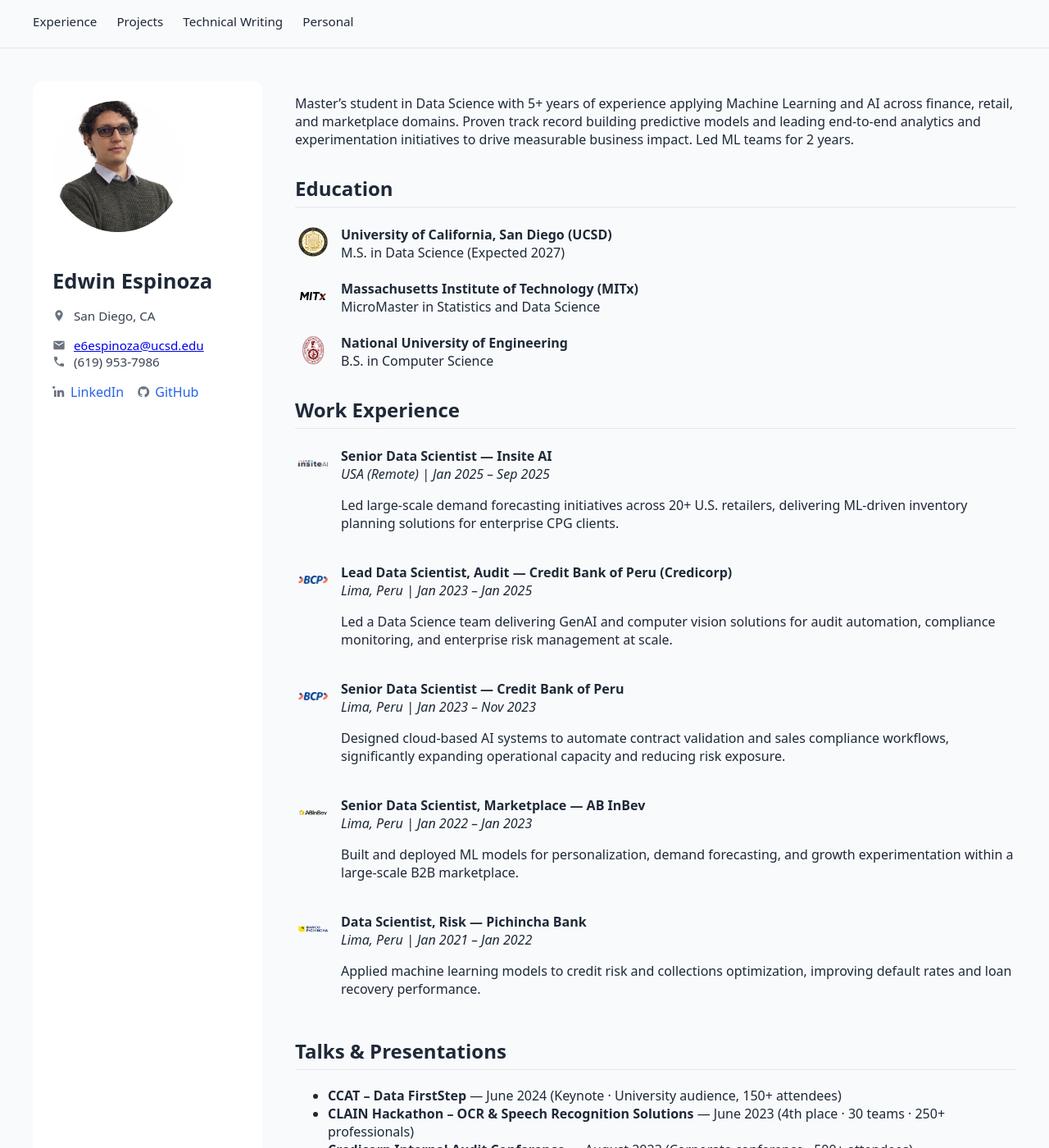
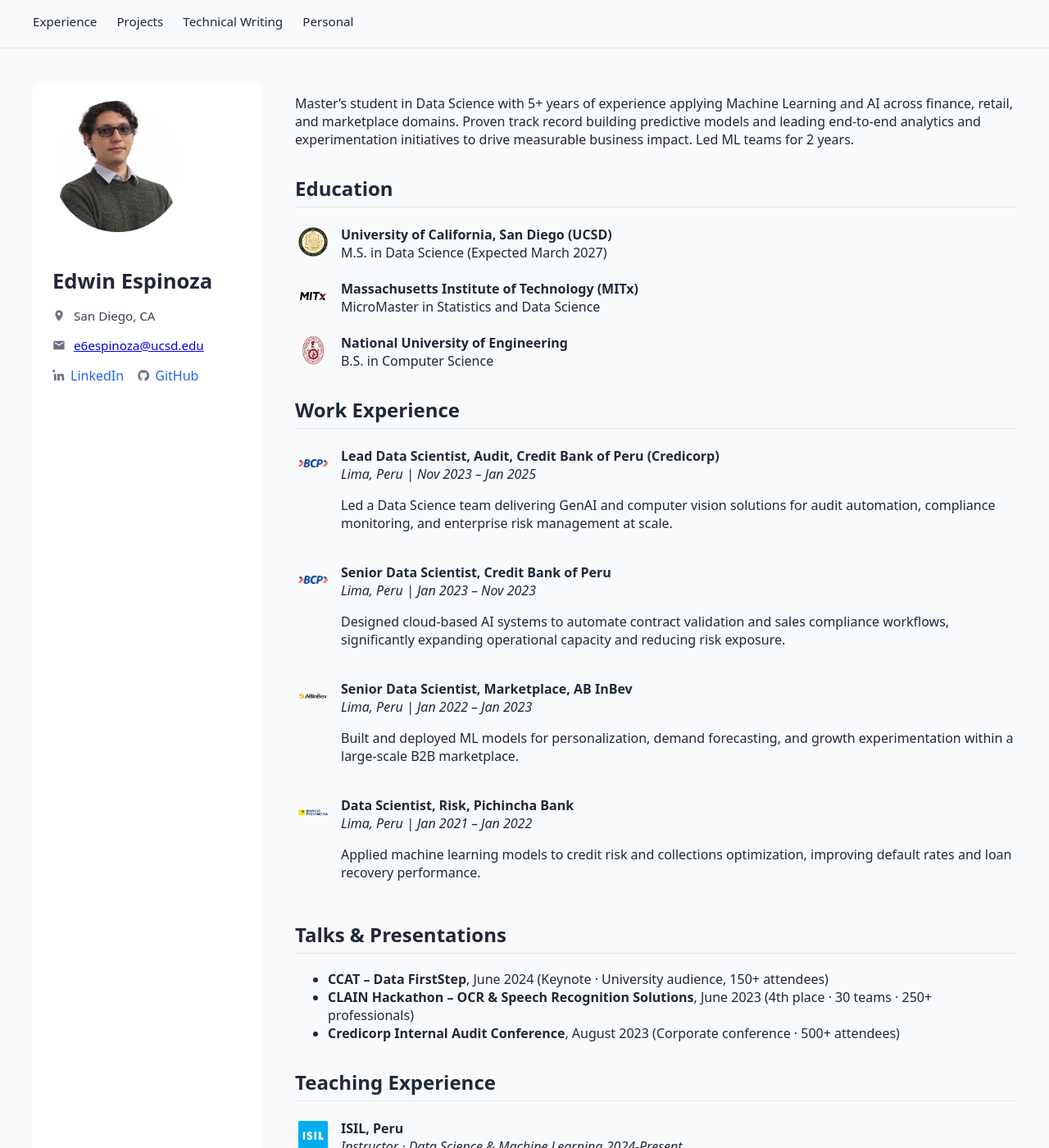
Before and after one commit to aldair-ai/aldair-ai.github.io, a Jekyll site: the page built from index.md, in a window 1280 px wide and 1400 px high. Shown: the whole window at 82% size. Built offline with Jekyll 4.4.1, drawn with Linux system fonts in a browser that asks for light colours; some of the changed text lies outside the part shown.

Commit message:
fix: Update Credicorp dates, remove phone number and replace em dashes
- Lead Data Scientist, Audit: Nov 2023 to Jan 2025; Senior Data Scientist: Jan 2023 to Nov 2023
- UCSD M.S. in Data Science expected March 2027
- Remove the phone number from the sidebar on every page
- Replace em dashes in visible copy with commas, colons and periods
- Comment out the Insite AI role

```diff
--- a/index.md
+++ b/index.md
@@ -30,15 +30,7 @@ title: Experience
           <path d="M20 4H4a2 2 0 00-2 2v12a2 2 0 002 2h16a2 2 0 002-2V6a2 2 0 00-2-2zm0 4l-8 5-8-5V6l8 5 8-5z"/>
         </svg>
       </span>
-      <a href="mailto:e6espinoza@ucsd.edu">e6espinoza@ucsd.edu</a><br>
-
-      <span class="icon">
-        <!-- phone -->
-        <svg viewBox="0 0 24 24" aria-hidden="true">
-          <path d="M6.6 10.8a15.5 15.5 0 006.6 6.6l2.2-2.2a1 1 0 011-.24 11.4 11.4 0 003.6.6 1 1 0 011 1V20a1 1 0 01-1 1A17 17 0 013 4a1 1 0 011-1h3.8a1 1 0 011 1 11.4 11.4 0 00.6 3.6 1 1 0 01-.24 1z"/>
-        </svg>
-      </span>
-      (619) 953-7986
+      <a href="mailto:e6espinoza@ucsd.edu">e6espinoza@ucsd.edu</a>
     </p>
 
     <nav class="links">
@@ -80,7 +72,7 @@ title: Experience
       <img src="{{ '/assets/img/ucsd.png' | relative_url }}" class="logo" alt="UCSD">
       <div>
         <strong>University of California, San Diego (UCSD)</strong><br>
-        M.S. in Data Science (Expected 2027)
+        M.S. in Data Science (Expected March 2027)
       </div>
     </div>
 
@@ -102,6 +94,8 @@ title: Experience
 
     <h2>Work Experience</h2>
 
+
+    <!--
     <div class="item">
       <img src="{{ '/assets/img/insiteai.png' | relative_url }}" class="logo" alt="Insite AI">
       <div>
@@ -113,12 +107,13 @@ title: Experience
         </p>
       </div>
     </div>
+    -->
 
     <div class="item">
       <img src="{{ '/assets/img/bcp.png' | relative_url }}" class="logo" alt="Credicorp">
       <div>
-        <strong>Lead Data Scientist, Audit — Credit Bank of Peru (Credicorp)</strong><br>
-        <em>Lima, Peru | Jan 2023 – Jan 2025</em>
+        <strong>Lead Data Scientist, Audit, Credit Bank of Peru (Credicorp)</strong><br>
+        <em>Lima, Peru | Nov 2023 – Jan 2025</em>
         <p>
           Led a Data Science team delivering GenAI and computer vision solutions for audit automation, compliance
           monitoring, and enterprise risk management at scale.
@@ -129,7 +124,7 @@ title: Experience
     <div class="item">
       <img src="{{ '/assets/img/bcp.png' | relative_url }}" class="logo" alt="Credicorp">
       <div>
-        <strong>Senior Data Scientist — Credit Bank of Peru</strong><br>
+        <strong>Senior Data Scientist, Credit Bank of Peru</strong><br>
         <em>Lima, Peru | Jan 2023 – Nov 2023</em>
         <p>
           Designed cloud-based AI systems to automate contract validation and sales compliance workflows, significantly
@@ -141,7 +136,7 @@ title: Experience
     <div class="item">
       <img src="{{ '/assets/img/abinbev.png' | relative_url }}" class="logo" alt="AB InBev">
       <div>
-        <strong>Senior Data Scientist, Marketplace — AB InBev</strong><br>
+        <strong>Senior Data Scientist, Marketplace, AB InBev</strong><br>
         <em>Lima, Peru | Jan 2022 – Jan 2023</em>
         <p>
           Built and deployed ML models for personalization, demand forecasting, and growth experimentation within a
@@ -153,7 +148,7 @@ title: Experience
     <div class="item">
       <img src="{{ '/assets/img/pichincha.png' | relative_url }}" class="logo" alt="Pichincha Bank">
       <div>
-        <strong>Data Scientist, Risk — Pichincha Bank</strong><br>
+        <strong>Data Scientist, Risk, Pichincha Bank</strong><br>
         <em>Lima, Peru | Jan 2021 – Jan 2022</em>
         <p>
           Applied machine learning models to credit risk and collections optimization, improving default rates and loan
@@ -168,15 +163,15 @@ title: Experience
 
     <ul class="list">
       <li>
-        <strong>CCAT – Data FirstStep</strong> — June 2024
+        <strong>CCAT – Data FirstStep</strong>, June 2024
         <span class="meta">(Keynote · University audience, 150+ attendees)</span>
       </li>
       <li>
-        <strong>CLAIN Hackathon – OCR & Speech Recognition Solutions</strong> — June 2023
+        <strong>CLAIN Hackathon – OCR & Speech Recognition Solutions</strong>, June 2023
         <span class="meta">(4th place · 30 teams · 250+ professionals)</span>
       </li>
       <li>
-        <strong>Credicorp Internal Audit Conference</strong> — August 2023
+        <strong>Credicorp Internal Audit Conference</strong>, August 2023
         <span class="meta">(Corporate conference · 500+ attendees)</span>
       </li>
     </ul>
@@ -187,7 +182,7 @@ title: Experience
     <div class="item">
       <img src="{{ '/assets/img/isil.png' | relative_url }}" class="logo" alt="ISIL">
       <div>
-        <strong>ISIL — Peru</strong><br>
+        <strong>ISIL, Peru</strong><br>
         <em>Instructor · Data Science & Machine Learning 2024-Present</em>
 
       </div>
@@ -196,7 +191,7 @@ title: Experience
     <div class="item">
       <img src="{{ '/assets/img/sama.jpg' | relative_url }}" class="logo" alt="CC SAMA PAD">
       <div>
-        <strong>CC. SAMA (PAD) — Peru</strong><br>
+        <strong>CC. SAMA (PAD), Peru</strong><br>
         <em>Instructor · 2024 – 2025</em>
 
       </div>
```
Also changed, not shown: _includes/sidebar.html (+1 -9 lines), projects.md (+7 -7 lines).
